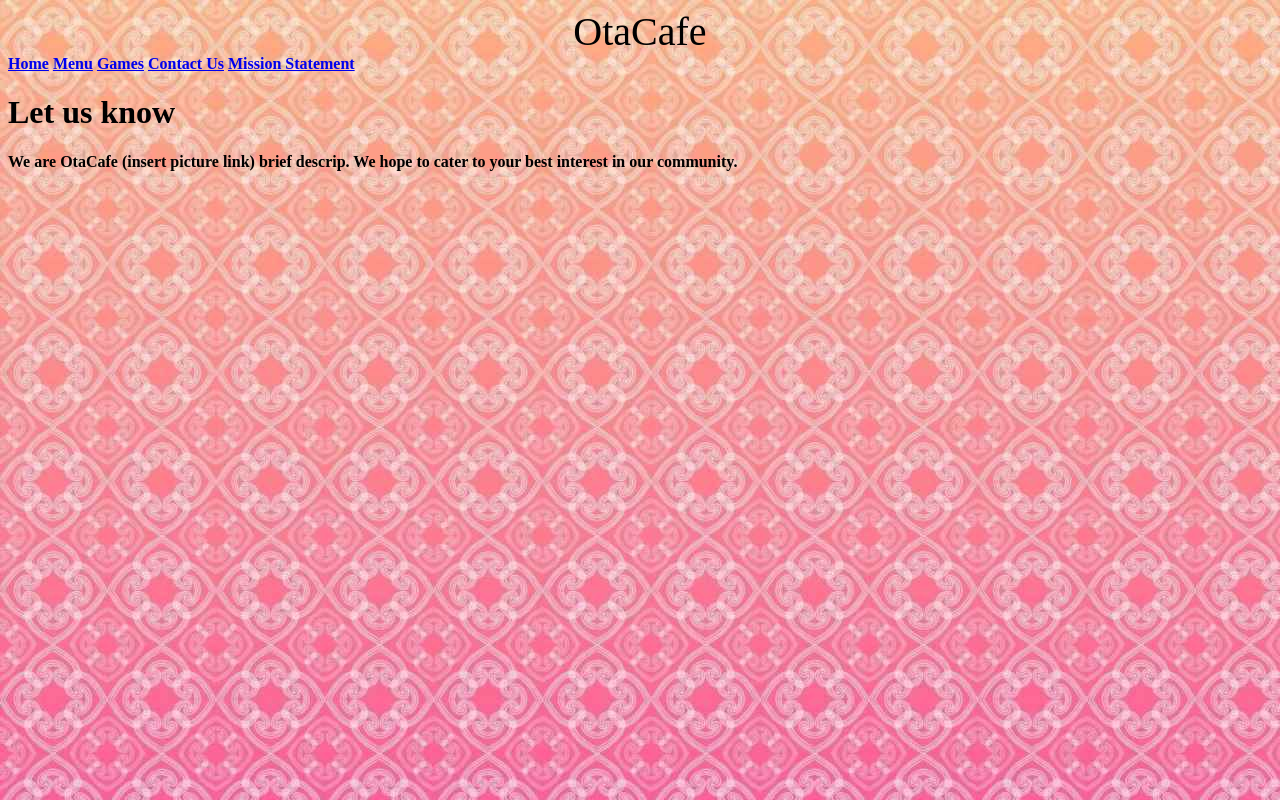
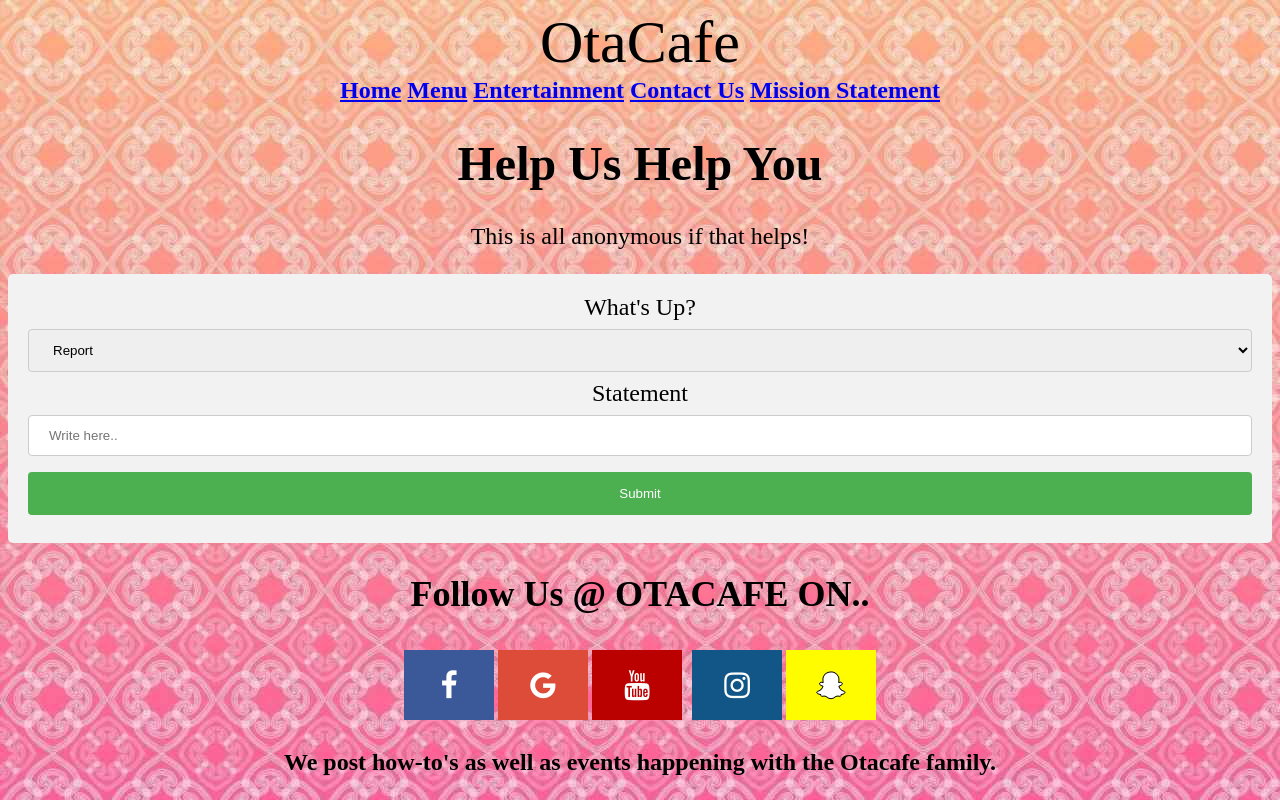
Before and after one commit to Cainl7996/CTI110, a plain HTML site: page Contact Us.html in a window 1280 px wide. Drawn offline with Linux system fonts and the light colour scheme.

Commit message:
Add files via upload

```diff
--- a/Contact Us.html
+++ b/Contact Us.html
@@ -2,7 +2,8 @@
 <html>
 <head>
 	<title>OtaCafe Clubhouse and Cafe</title>
-<body>
+<meta name="viewport" content="width=device-width, initial-scale=1">
+<link rel="stylesheet" href="https://cdnjs.cloudflare.com/ajax/libs/font-awesome/4.7.0/css/font-awesome.min.css">
 <style>
 body {
 	 background-image:url("pattern.jpg");
@@ -11,17 +12,104 @@ header {
 	font-size:250%;
 	text-align: center;
 }
+h1 {
+    text-align: center;
+}
+body {
+	text-align: center;
+	font-size:150%;
+}
+input[type=text], select {
+    width: 100%;
+    padding: 12px 20px;
+    margin: 8px 0;
+    display: inline-block;
+    border: 1px solid #ccc;
+    border-radius: 4px;
+    box-sizing: border-box;
+}
+input[type=submit] {
+    width: 100%;
+    background-color: #4CAF50;
+    color: white;
+    padding: 14px 20px;
+    margin: 8px 0;
+    border: none;
+    border-radius: 4px;
+    cursor: pointer;
+}
+input[type=submit]:hover {
+    background-color: #45a049;
+}
+div {
+    border-radius: 5px;
+    background-color: #f2f2f2;
+    padding: 20px;
+}
+.fa {
+  padding: 20px;
+  font-size: 30px;
+  width: 50px;
+  text-align: center;
+  text-decoration: none;
+  margin: 5px 2px;
+}
+.fa-facebook {
+  background: #3B5998;
+  color: white;
+}
+.fa-twitter {
+  background: #55ACEE;
+  color: white;
+}
+.fa-google {
+  background: #dd4b39;
+  color: white;
+}
+.fa-youtube {
+  background: #bb0000;
+  color: white;
+}
+.fa-instagram {
+  background: #125688;
+  color: white;
+}
+.fa-snapchat-ghost {
+  background: #fffc00;
+  color: white;
+  text-shadow: -1px 0 black, 0 1px black, 1px 0 black, 0 -1px black;
+}
 </style>
 </head>
 <body>
 <header>OtaCafe</header>
 <nav><b><a href="home.html">Home</a> <a href="Menu.html">Menu</a>
-<a href="Games.html">Games</a> <a href="Contact Us.html">Contact Us</a>
+<a href="Entertainment.html">Entertainment</a> <a href="Contact Us.html">Contact Us</a>
 <a href="Mission Statement.html">Mission Statement</a></b></nav>
 <main>
-<h1>Let us know</h1>
-<p><b> We are OtaCafe (insert picture link) brief descrip. We hope to cater to your best interest in
-our community.</b>
+<h1>Help Us Help You</h1>
+<p>This is all anonymous if that helps!</p>
+
+<div>
+    <label for="What's Up?">What's Up?</label>
+    <select id="What's up?" name="What's up?">
+      <option value="Report">Report</option>
+      <option value="Entertainment">Entertainment</option>
+      <option value="Questions">Questions</option>
+	  <option value="Suggestions">Suggestions</option>
+    </select>
+
+  <label for="Statement">Statement</label>
+    <input type="text" id="Statement" name="Statement" placeholder="Write here..">
+    <input type="submit" value="Submit">
+  </form>
+</div>
+
+
+<h2>Follow Us @ OTACAFE ON..</h2>
+<a href="#" class="fa fa-facebook"></a><a href="#" class="fa fa-google"></a><a href="#" class="fa fa-youtube"></a>
+<a href="#" class="fa fa-instagram"></a><a href="#" class="fa fa-snapchat-ghost"></a>
+<p><b> We post how-to's as well as events happening with the Otacafe family.</b></p>
 </main>
 </body>
 </html>
```
Also changed, not shown: Entertainment.html (+54 -8 lines), Menu.html (+12 -6 lines), home.html (+22 -8 lines).
